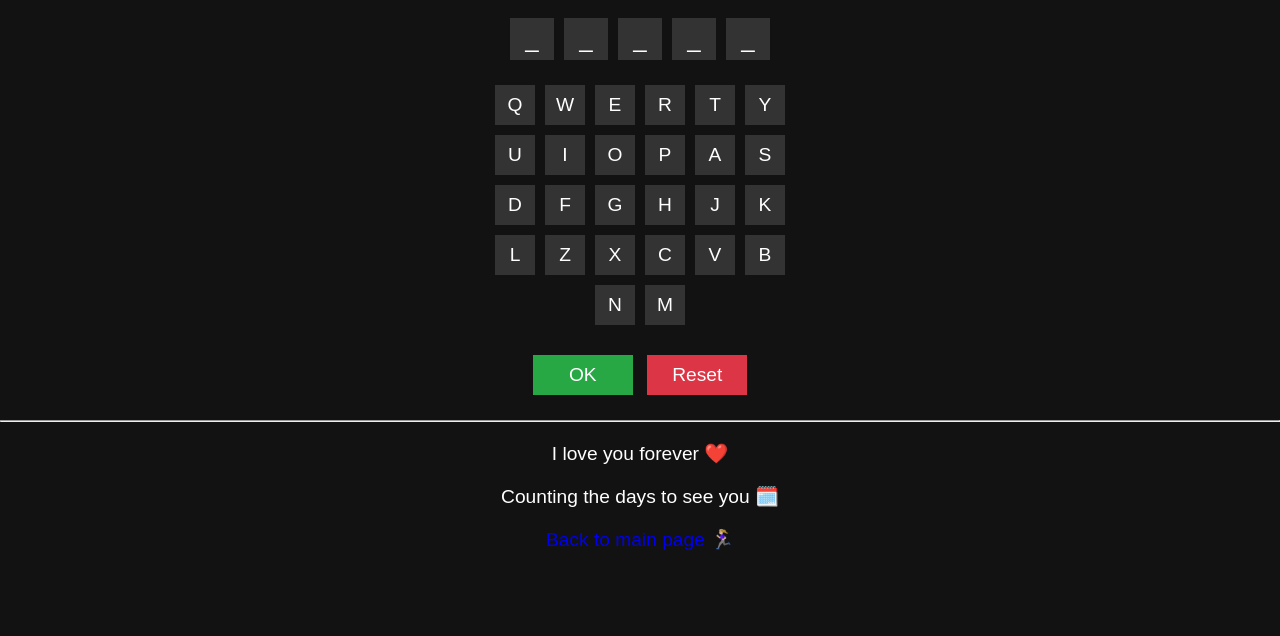
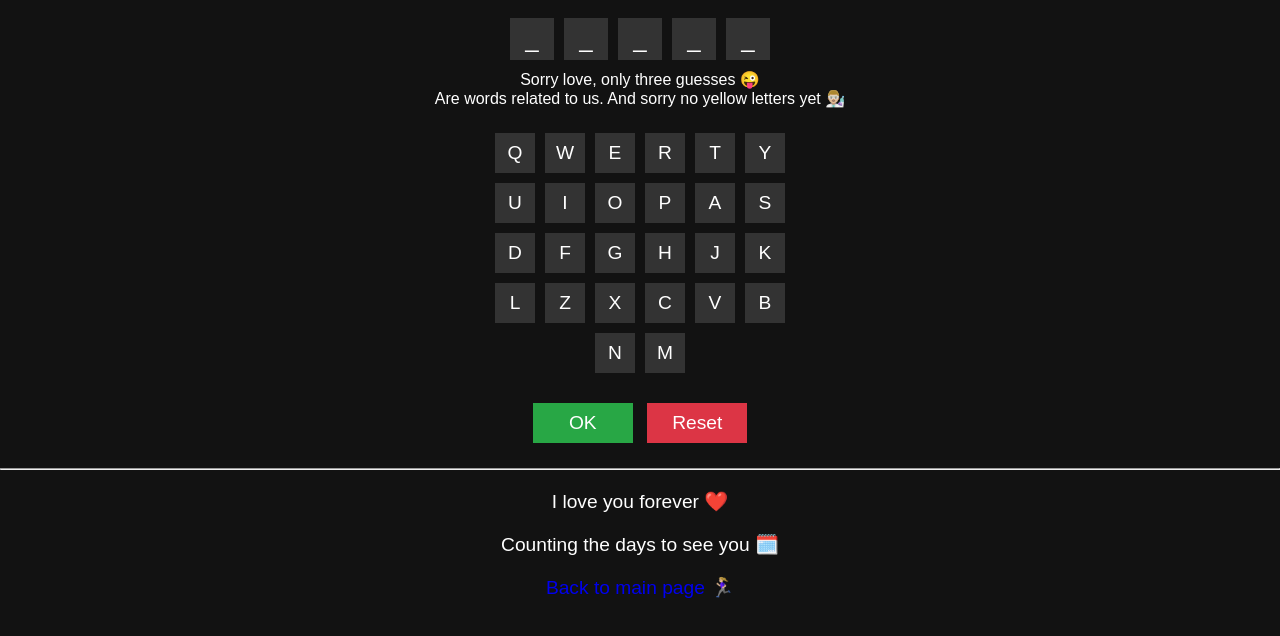
Before and after one commit to simongerula/wherehavewebeen, a website: page worldle.html in a window 1280 px wide. Shown: the part 60-696 px from the top of the page. Drawn offline with Linux system fonts and the light colour scheme.

Commit message:
little fix worldle

```diff
--- a/worldle.html
+++ b/worldle.html
@@ -123,6 +123,8 @@
         </div>
     </div>
 
+    <div>Sorry love, only three guesses 😜 <br> Are words related to us. And sorry no yellow letters yet 👨🏼‍🔬</div>
+
     <div id="keyboard">
         <button onclick="insertLetter('Q')">Q</button>
         <button onclick="insertLetter('W')">W</button>
@@ -161,7 +163,7 @@
 
     <div class="bottomText">I love you forever <a style="text-decoration:none" href="https://open.spotify.com/track/6BEP2k75mE8u8gHdvxV3mn?si=34b3a4493d944e6e">❤️</a></div>
     <div class="bottomText">Counting the days to see you <a style="text-decoration:none" href="/wherehavewebeen/countdown.html">🗓️</a></div>
-    <div class="bottomText"><a style="text-decoration:none" href="/wherehavewebeen/countdown.html">Back to main page 🏃🏼‍♀️</a></div>
+    <div class="bottomText"><a style="text-decoration:none" href="/wherehavewebeen/">Back to main page 🏃🏼‍♀️</a></div>
 
     <script>
         // Define the correct word
```
